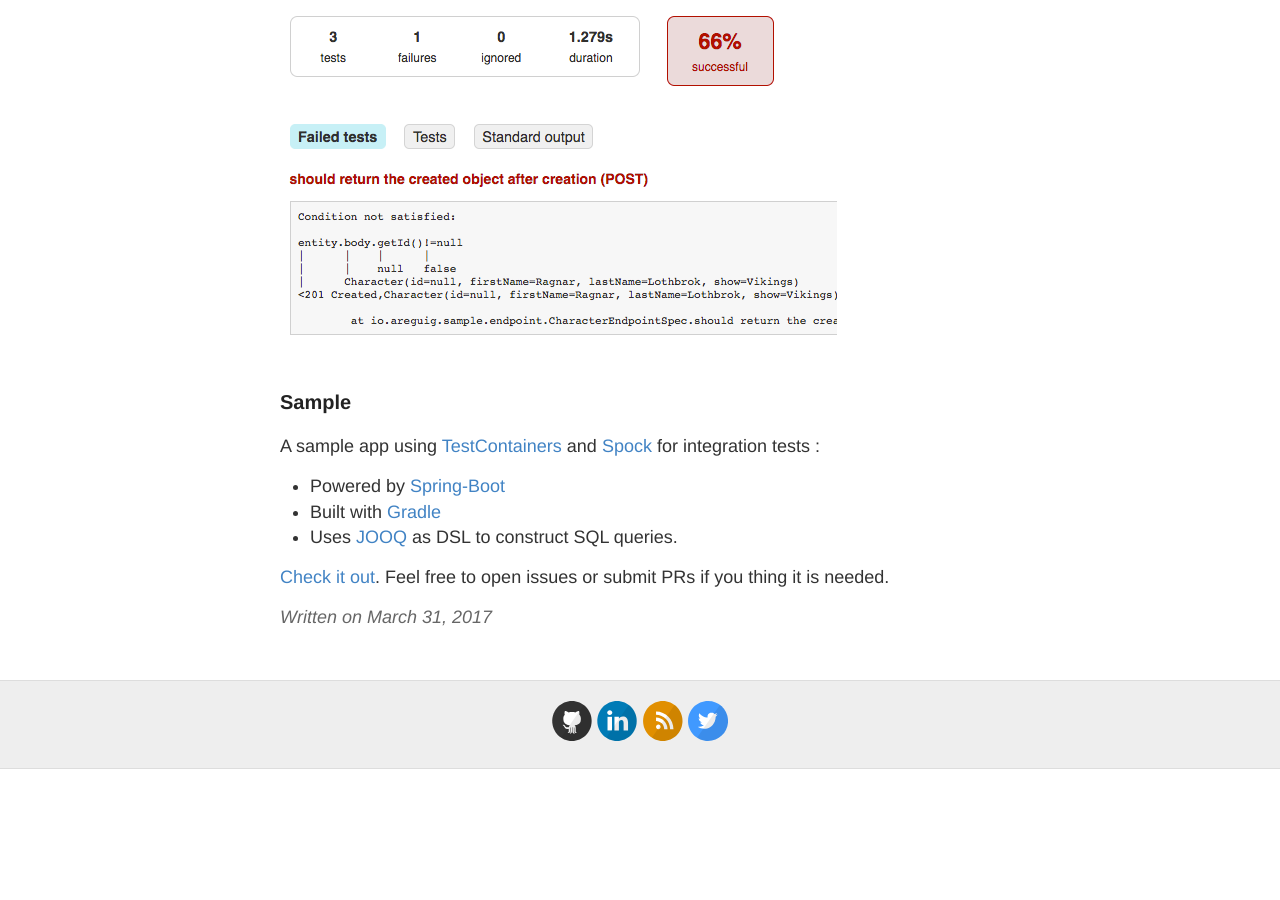
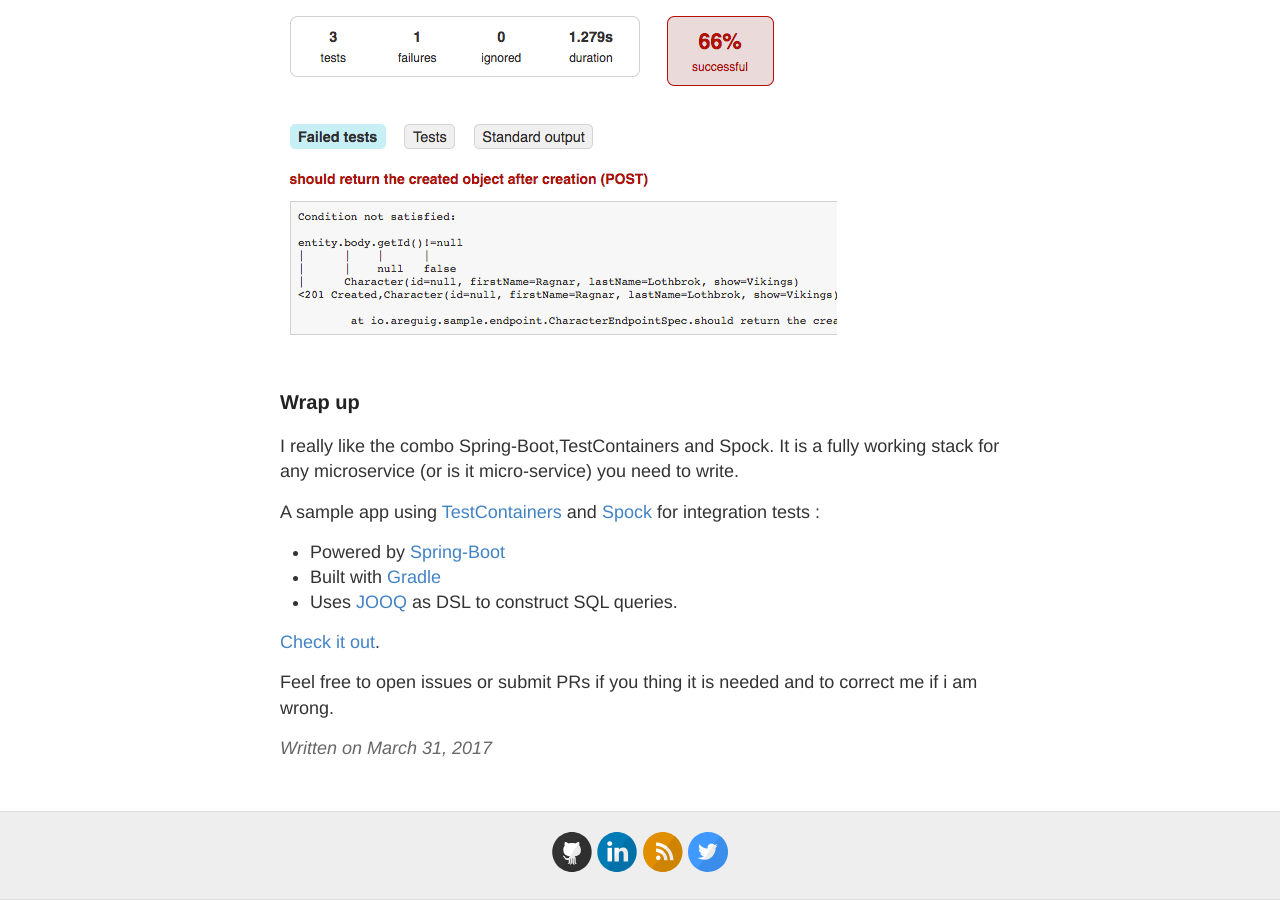
Before and after one commit to areguig/areguig.github.io, a Jekyll site: the page built from _posts/2017-03-31-test-springboot-apps-using-testContainers-and-spock.md, in a window 1280 px wide and 900 px high, scrolled down 4839 px. Built offline with Jekyll 4.4.1, drawn with Linux system fonts in a browser that asks for light colours; comment, search, counter and statistics services are not loaded; before the commit the page ends 5608 px from its top, so only the background shows below that.

Commit message:
Update 2017-03-31-test-springboot-apps-using-testContainers-and-spock.md

````diff
--- a/_posts/2017-03-31-test-springboot-apps-using-testContainers-and-spock.md
+++ b/_posts/2017-03-31-test-springboot-apps-using-testContainers-and-spock.md
@@ -3,7 +3,7 @@
 title: Testing Spring-Boot apps using TestContainers and Spock
 published: true
 ---
-An elegant way to implement tests for a [_Spring-Boot_](https://projects.spring.io/spring-boot/) based applications is to use TestContainers to simply test database interactions and Spock framework to write truly expressive tests that can be used as the application's living documentation (always up to date otherwise the build fails).
+An elegant way to implement tests for a [Spring-Boot](https://projects.spring.io/spring-boot/) based applications is to use TestContainers to simply test database interactions and Spock framework to write truly expressive tests that can be used as the application's living documentation (always up to date otherwise the build fails).
 
 ### An integration test database in a Docker container with TestConatainers
 
@@ -17,7 +17,7 @@
 compile 'org.testcontainers:postgresql:<VERSION>'
 ```
 
-The JUnit `@Rule/@ClassRule` feature is not needed for this example,we will use the [_modified JDBC URL_](https://www.testcontainers.org/usage/database_containers.html#jdbc-url) solution which is more elegant because it doesn't need specific code :
+The JUnit `@Rule/@ClassRule` feature is not needed for this example,we will use the [modified JDBC URL](https://www.testcontainers.org/usage/database_containers.html#jdbc-url) solution which is more elegant because it doesn't need specific code :
 
 > As long as you have TestContainers and the appropriate JDBC driver on your classpath, you can simply modify regular JDBC connection URLs to get a fresh containerized instance of the database each time your application starts up.
 
@@ -123,7 +123,9 @@
 
 ![Failing_test_details](https://raw.githubusercontent.com/areguig/areguig.github.io/master/images/posts/boot-testContainer-spock/Failing_test_details.png)
 
-### Sample
+### Wrap up
+
+I really like the combo Spring-Boot,TestContainers and Spock. It is a fully working stack for any microservice (or is it micro-service) you need to write.
 
 A sample app using [TestContainers](https://www.testcontainers.org/) and [Spock](http://spockframework.org/) for integration tests :
 
@@ -132,4 +134,5 @@
 - Uses [JOOQ](https://www.jooq.org/) as DSL to construct SQL queries.
 
 [Check it out](https://github.com/areguig/boot-testContainers-spock-sample-app).
-Feel free to open issues or submit PRs if you thing it is needed.
+
+Feel free to open issues or submit PRs if you thing it is needed and to correct me if i am wrong.
````
